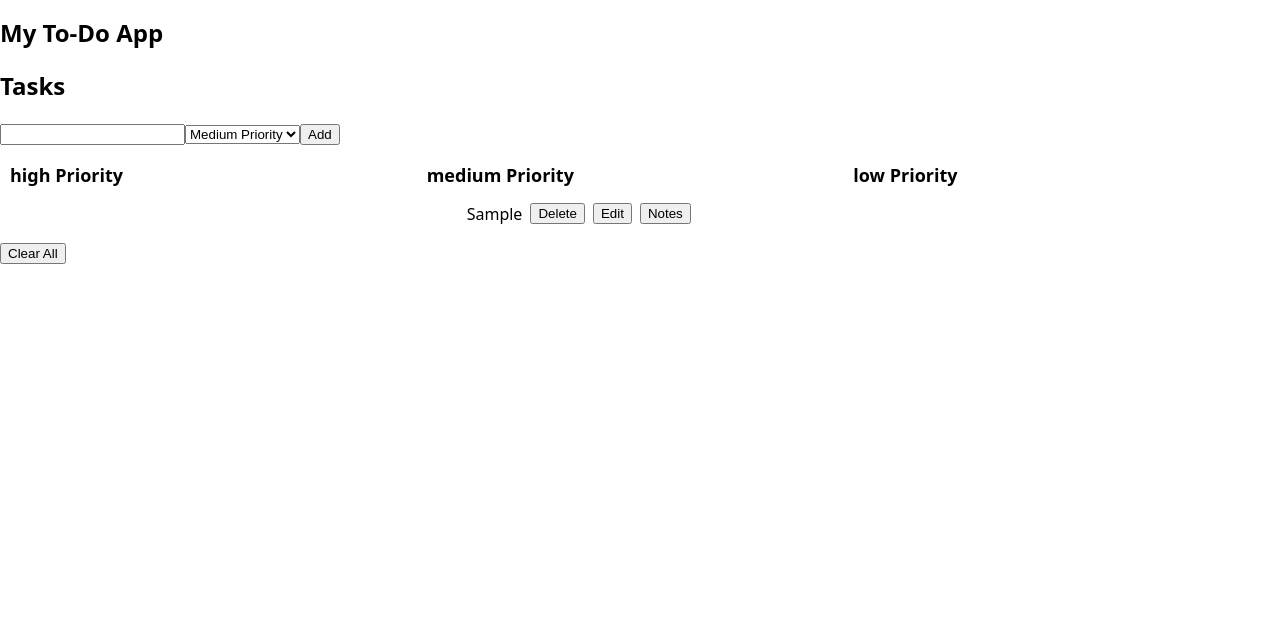
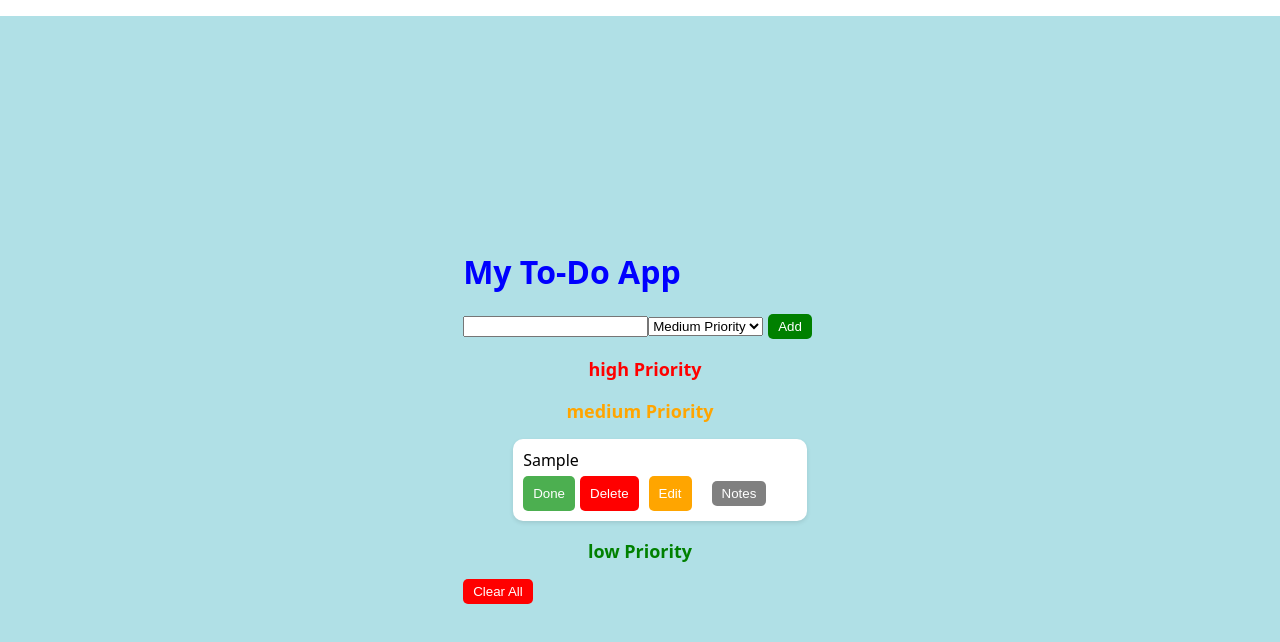
Before and after one commit to StanislavOlijnik/capstone-project, a Next.js app: page / in a window 1280 px wide. Both pictures are taken after typing "Sample" into the empty fields and a click on the button "Add". Shown: the top 642 px of the page. Built offline with nearby package versions, Linux system fonts and the light colour scheme.

Commit message:
NewStyleAndDoneButton

```diff
--- a/components/TodoList.js
+++ b/components/TodoList.js
@@ -1,14 +1,26 @@
 import React, { useState } from 'react';
 import styled from 'styled-components';
-import { FlexContainer } from './StyledComponents';
+
+
+const CenteredContainer = styled.div`
+  display: flex;
+  justify-content: center;
+  align-items: center;
+  height: 100vh;
+  background-color: #B0E0E6;
+`;
+
+
 
 const TodoContainer = styled.div`
   flex: 1;
+  margin: 10px;
 `;
 
 const PriorityTitle = styled.h3`
   font-size: 18px;
   margin-bottom: 8px;
+  text-align: center;
 `;
 
 const HighPriorityTitle = styled(PriorityTitle)`
@@ -19,14 +31,51 @@ const HighPriorityTitle = styled(PriorityTitle)`
 
 const TodoItem = styled.li`
   display: flex;
-  align-items: center;
-  margin-bottom: 4px;
+  flex-direction: column;
+  align-items: flex-start;
+  margin-bottom: 12px;
+  border-radius: 10px;
+  padding: 10px;
+  background-color: #fff;
+  box-shadow: 0px 2px 4px rgba(0, 0, 0, 0.1);
 `;
 
-const TodoText = styled.span``;
+const TodoText = styled.span`
+  text-decoration: ${(props) => (props.completed ? 'line-through' : 'none')};
+`;
+
+const ButtonContainer = styled.div`
+  display: flex;
+  margin-top: 5px;
+`;
 
 const TodoButton = styled.button`
-  margin-left: 8px;
+  margin: 0 5px;
+  background-color: ${(props) =>
+    props.clear ? 'red' : props.add ? 'green' : props.edit ? 'orange' : 'transparent'};
+  color: white;
+  border: none;
+  padding: 5px 10px;
+  cursor: pointer;
+  border-radius: 5px;
+`;
+
+const DoneButton = styled.button`
+  background-color: #4caf50;
+  color: white;
+  border: none;
+  padding: 5px 10px;
+  cursor: pointer;
+  border-radius: 5px;
+`;
+
+const NotesButton = styled.button`
+  background-color: gray;
+  color: white;
+  border: none;
+  padding: 5px 10px;
+  cursor: pointer;
+  border-radius: 5px;
 `;
 
 const Notes = styled.p`
@@ -105,6 +154,7 @@ function TodoList() {
         id: Math.random().toString(32).substring(2),
         text: newTodo,
         priority: priority,
+        completed: false,
       };
       setTodos([...todos, todoItem]);
       setNewTodo('');
@@ -120,6 +170,7 @@ function TodoList() {
   };
 
   const handleAddNote = (id, note) => {
+    if (note && note.trim() !== '') {
       const noteWords = note.split(' ');
 
       if (noteWords.length <= 1 && note.length <= 12) {
@@ -128,6 +179,17 @@ function TodoList() {
       } else {
         alert('Maximal 12 Zeichen sind für Notizen erlaubt.');
       }
+    } else {
+      alert('Bitte geben Sie eine gültige Notiz ein.');
+    }
+  };
+
+  const handleTaskCompletion = (taskId) => {
+    const updatedTodos = todos.map((todo) =>
+      todo.id === taskId ? { ...todo, completed: true } : todo
+    );
+
+    setTodos(updatedTodos);
   };
 
   const priorityGroups = {
@@ -137,23 +199,25 @@ function TodoList() {
   };
 
   return (
+    <CenteredContainer>
       <div>
-      <h2>Tasks</h2>
+        <h1 style={{ color: 'blue' }}>My To-Do App</h1>
         <input type="text" value={newTodo} onChange={handleNewTodoChange} />
         <select value={priority} onChange={handlePriorityChange}>
           <option value="high">High Priority</option>
           <option value="medium">Medium Priority</option>
           <option value="low">Low Priority</option>
         </select>
-      <button onClick={handleAddNewTodo}>Add</button>
+        <TodoButton add onClick={handleAddNewTodo}>Add</TodoButton>
 
-      <FlexContainer>
         {Object.keys(priorityGroups).map((priorityKey) => (
           <TodoContainer key={priorityKey}>
             {priorityKey === 'high' ? (
-              <HighPriorityTitle>{priorityKey} Priority</HighPriorityTitle>
+              <HighPriorityTitle style={{ color: 'red' }}>{priorityKey} Priority</HighPriorityTitle>
+            ) : priorityKey === 'medium' ? (
+              <PriorityTitle style={{ color: 'orange' }}>{priorityKey} Priority</PriorityTitle>
             ) : (
-              <PriorityTitle>{priorityKey} Priority</PriorityTitle>
+              <PriorityTitle style={{ color: 'green' }}>{priorityKey} Priority</PriorityTitle>
             )}
             <ul>
               {priorityGroups[priorityKey].map((todo) => (
@@ -163,24 +227,34 @@ function TodoList() {
                       <input
                         type="text"
                         value={editedTodoText}
-                        onChange={(e) => {
-                          if (e.target.value.length <= 12) {
-                            setEditedTodoText(e.target.value);
-                          }
-                        }}
+                        onChange={(e) => setEditedTodoText(e.target.value)}
+                        maxLength="12"
                       />
-                      <TodoButton onClick={() => handleTodoSaving(todo.id)}>Save</TodoButton>
-                      <TodoButton onClick={handleCancelEditing}>Cancel</TodoButton>
+                      <ButtonContainer>
+                        <TodoButton onClick={() => handleTodoSaving(todo.id)} add>
+                          OK
+                        </TodoButton>
+                        <TodoButton onClick={handleCancelEditing} clear>
+                          Cancel
+                        </TodoButton>
+                      </ButtonContainer>
                     </>
                   ) : (
                     <>
-                      <TodoText>{todo.text}</TodoText>
-                      <TodoButton onClick={() => handleRemoveTodo(todo.id)}>Delete</TodoButton>
-                      <TodoButton onClick={() => handleTodoEditing(todo.id, todo.text)}>Edit</TodoButton>
-                      <TodoButton onClick={() => handleAddNote(todo.id, prompt('Enter a note:'))}>Notes</TodoButton>
-                      {notes[todo.id] && (
-                        <Notes>Notes: {notes[todo.id]}</Notes>
-                      )}
+                      <TodoText completed={todo.completed}>{todo.text}</TodoText>
+                      <ButtonContainer>
+                        <DoneButton onClick={() => handleTaskCompletion(todo.id)}>Done</DoneButton>
+                        <TodoButton clear onClick={() => handleRemoveTodo(todo.id)}>
+                          Delete
+                        </TodoButton>
+                        <TodoButton edit onClick={() => handleTodoEditing(todo.id, todo.text)}>
+                          Edit
+                        </TodoButton>
+                        <TodoButton onClick={() => handleAddNote(todo.id, prompt('Enter a note:'))}>
+                          <NotesButton>Notes</NotesButton>
+                        </TodoButton>
+                      </ButtonContainer>
+                      {notes[todo.id] && <Notes>Notes: {notes[todo.id]}</Notes>}
                     </>
                   )}
                 </TodoItem>
@@ -188,11 +262,25 @@ function TodoList() {
             </ul>
           </TodoContainer>
         ))}
-      </FlexContainer>
 
-      <button onClick={() => setTodos([])}>Clear All</button>
+        <button
+          style={{
+            backgroundColor: 'red',
+            color: 'white',
+            borderRadius: '5px',
+            padding: '5px 10px',
+            border: 'none',
+            cursor: 'pointer',
+          }}
+          onClick={() => setTodos([])}
+        >
+          Clear All
+        </button>
       </div>
+    </CenteredContainer>
   );
 }
 
-export default TodoList;
+export default function App() {
+  return <TodoList />;
+}
--- a/pages/index.js
+++ b/pages/index.js
@@ -11,7 +11,7 @@ const Title = styled.h1`
 const HomePage = () => {
   return (
     <div>
-      <Title>My To-Do App</Title>
+      <Title></Title>
       <TodoList />
     </div>
   );
```
Lines whose indentation alone changed are shown as unchanged.
